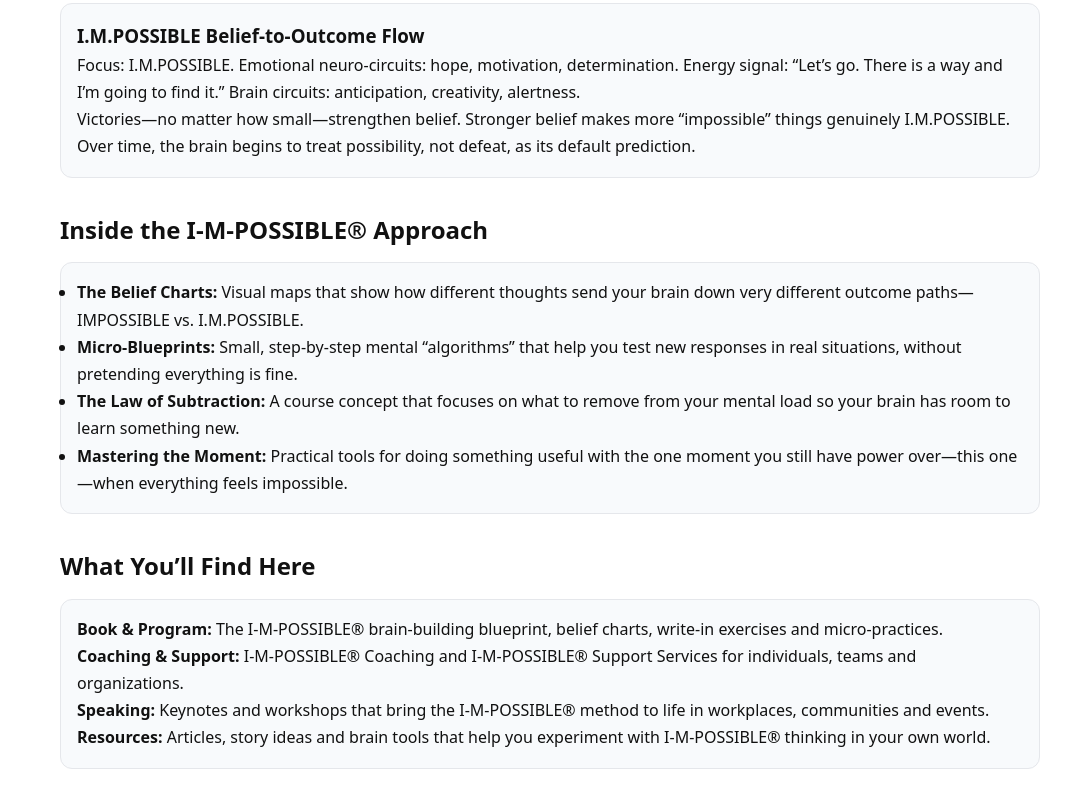
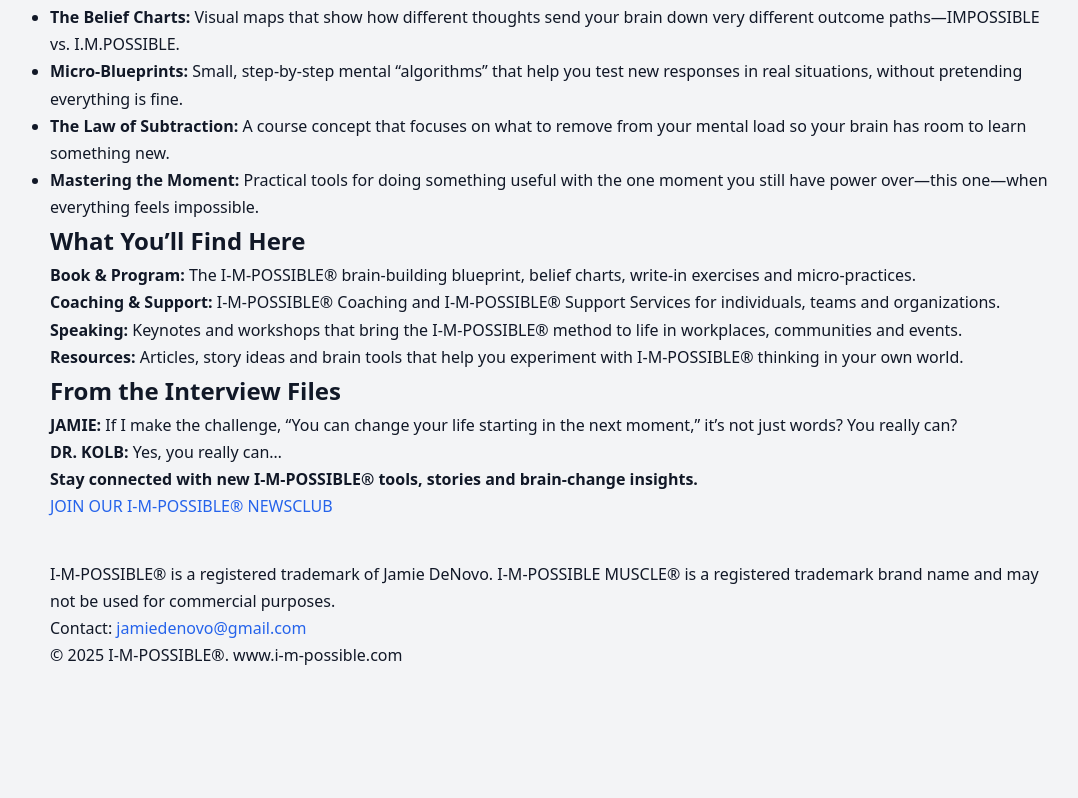
Before and after one commit to jldn-ops/I-M-POSSIBLE, a plain HTML site: page index.html in a window 1280 px wide. Shown: the part 692-1490 px from the top of the page, without its empty margins (90-1168 px from the left). After the commit the page ends 1381 px from the top, so only its background shows below. Drawn offline with Linux system fonts and the light colour scheme.

Commit message:
Refactor CSS variables and enhance styles
Updated theme variables and adjusted styles for various elements.

```diff
--- a/assets/style.css
+++ b/assets/style.css
@@ -1,18 +1,26 @@
+/* Reset */
 *{box-sizing:border-box;margin:0;padding:0}
 
+/* Theme variables */
 :root{
-  --bg:#ffffff;
-  --text:#111111;
-  --muted:#555555;
+  --bg:#f3f4f6;
+  --bg-dark:#111827;
+  --text:#111827;
+  --muted:#4b5563;
   --accent:#2563eb;
-  --card:#f8fafc;
+  --accent-soft:#dbeafe;
+  --card:#ffffff;
   --border:#e5e7eb;
-  --maxw:980px;
+  --shadow:0 10px 25px rgba(15,23,42,0.08);
+  --maxw:1040px;
   --newsclub-bg:#ffb000;
   --newsclub-bg-hover:#ff9a00;
   --newsclub-text:#111111;
+  --button-gold:#ffb000;
+  --button-gold-border:#d18a00;
 }
 
+/* Base */
 body{
   font-family:system-ui,-apple-system,Segoe UI,Roboto,Helvetica,Arial,sans-serif;
   background:var(--bg);
@@ -29,12 +37,14 @@ a:hover{text-decoration:underline}
   padding:1.25rem;
 }
 
+/* Header & Navigation */
 .header{
   border-bottom:1px solid var(--border);
   background:#ffffff;
   position:sticky;
   top:0;
   z-index:10;
+  box-shadow:0 4px 10px rgba(15,23,42,0.03);
 }
 
 .nav{
@@ -52,8 +62,8 @@ a:hover{text-decoration:underline}
 
 .brand-mark{
   font-weight:800;
-  font-size:1.2rem;
-  letter-spacing:0.06em;
+  font-size:1.25rem;
+  letter-spacing:0.08em;
 }
 
 .brand-tagline{
@@ -63,78 +73,3 @@ a:hover{text-decoration:underline}
 
 .menu{
   display:flex;
-  flex-wrap:wrap;
-  gap:0.75rem;
-}
-
-.menu a{
-  padding:0.3rem 0.6rem;
-  border-radius:8px;
-}
-
-.menu a:hover{
-  background:var(--card);
-}
-
-.main{
-  padding:2rem 0;
-}
-
-.section{
-  margin-bottom:2rem;
-}
-
-.section h1,
-.section h2{
-  margin-bottom:0.75rem;
-}
-
-.card{
-  background:var(--card);
-  border:1px solid var(--border);
-  border-radius:12px;
-  padding:1rem;
-  margin-bottom:1rem;
-}
-
-.footer{
-  border-top:1px solid var(--border);
-  margin-top:2rem;
-  padding:1.25rem 0;
-  font-size:0.95rem;
-  color:var(--muted);
-}
-
-/* NEWSCLUB button */
-.newsclub-section{
-  text-align:center;
-  margin-top:1.5rem;
-}
-
-.newsclub-button{
-  display:inline-block;
-  margin-top:0.75rem;
-  padding:0.7rem 1.8rem;
-  border-radius:999px;
-  border:2px solid #d18a00;
-  background:var(--newsclub-bg);
-  color:var(--newsclub-text);
-  font-weight:700;
-  font-size:0.95rem;
-  letter-spacing:0.08em;
-  text-transform:uppercase;
-  box-shadow:0 3px 0 #d18a00;
-}
-
-.newsclub-button:hover{
-  background:var(--newsclub-bg-hover);
-  text-decoration:none;
-}
-
-/* Simple responsive tweak */
-@media (max-width:840px){
-  .nav{
-    flex-direction:column;
-    align-items:flex-start;
-  }
-}
```
